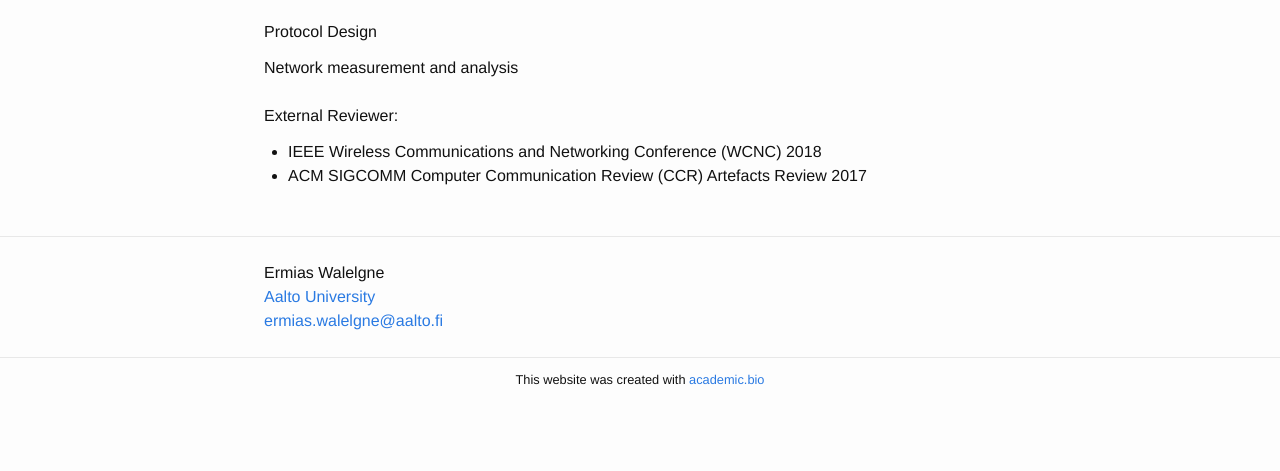
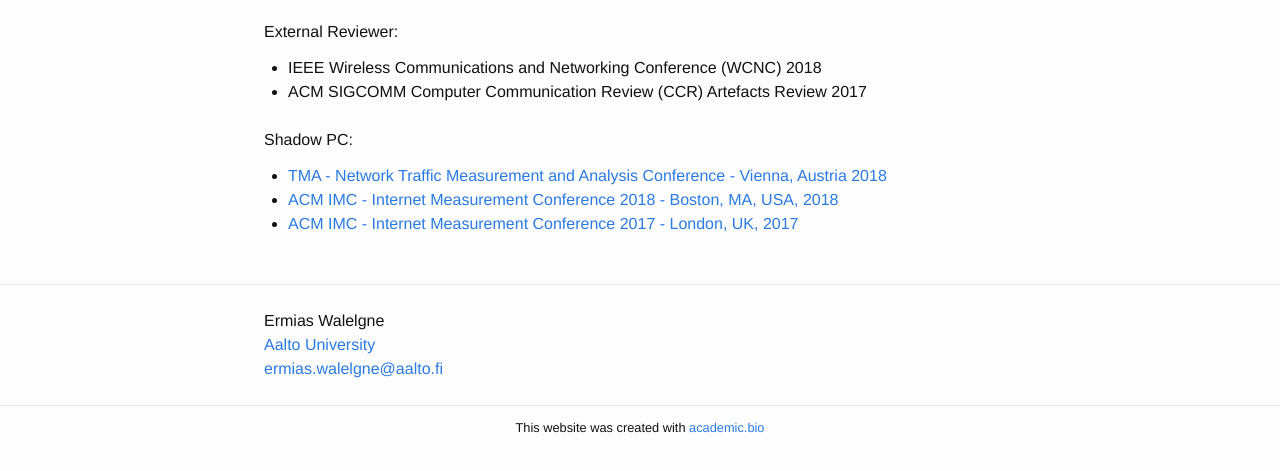
Before and after one commit to Jeremiya/jeremiya.github.io, a plain HTML site: page services.html in a window 1280 px wide. Shown: the part 171-642 px from the top of the page. Drawn offline with Linux system fonts and the light colour scheme.

Commit message:
services added

```diff
--- a/services.html
+++ b/services.html
@@ -88,19 +88,24 @@
     <h1 class="post-title">Services</h1>
   </header>
 
-  <div class="post-content">
-    <p>Protocol Design</p><p>Network measurement and analysis</p>
+ <div class="post-content">
+    <p> External Reviewer:</p>
+        <ul style="list-style-type:disc;">
+          <li>IEEE Wireless Communications and Networking Conference (WCNC) 2018</li>
+          <li>ACM SIGCOMM Computer Communication Review (CCR) Artefacts Review 2017 </li>
+        </ui>
+</div>
 
-  </div>
-
- <div class="post-content">
-
-  <p> External Reviewer:</p>
+<div class="post-content">
+  <p> Shadow PC:</p>
       <ul style="list-style-type:disc;">
-        <li>IEEE Wireless Communications and Networking Conference (WCNC) 2018</li>
-        <li>ACM SIGCOMM Computer Communication Review (CCR) Artefacts Review 2017 </li>
+        <li> <a href="http://tma.ifip.org/2018/shadow-pc/">
+          TMA - Network Traffic Measurement and Analysis Conference - Vienna, Austria 2018 </a> </li>
+        <li> <a href="https://conferences.sigcomm.org/imc/2018/shadow/">
+          ACM IMC - Internet Measurement Conference 2018 - Boston, MA, USA,  2018 </a> </li>
+        <li> <a href="https://imc17shadowpc.hotcrp.com/users?t=pc">
+            ACM IMC - Internet Measurement Conference 2017 - London, UK,  2017 </a> </li>
       </ui>
-
 </div>
 
 </article>
```
